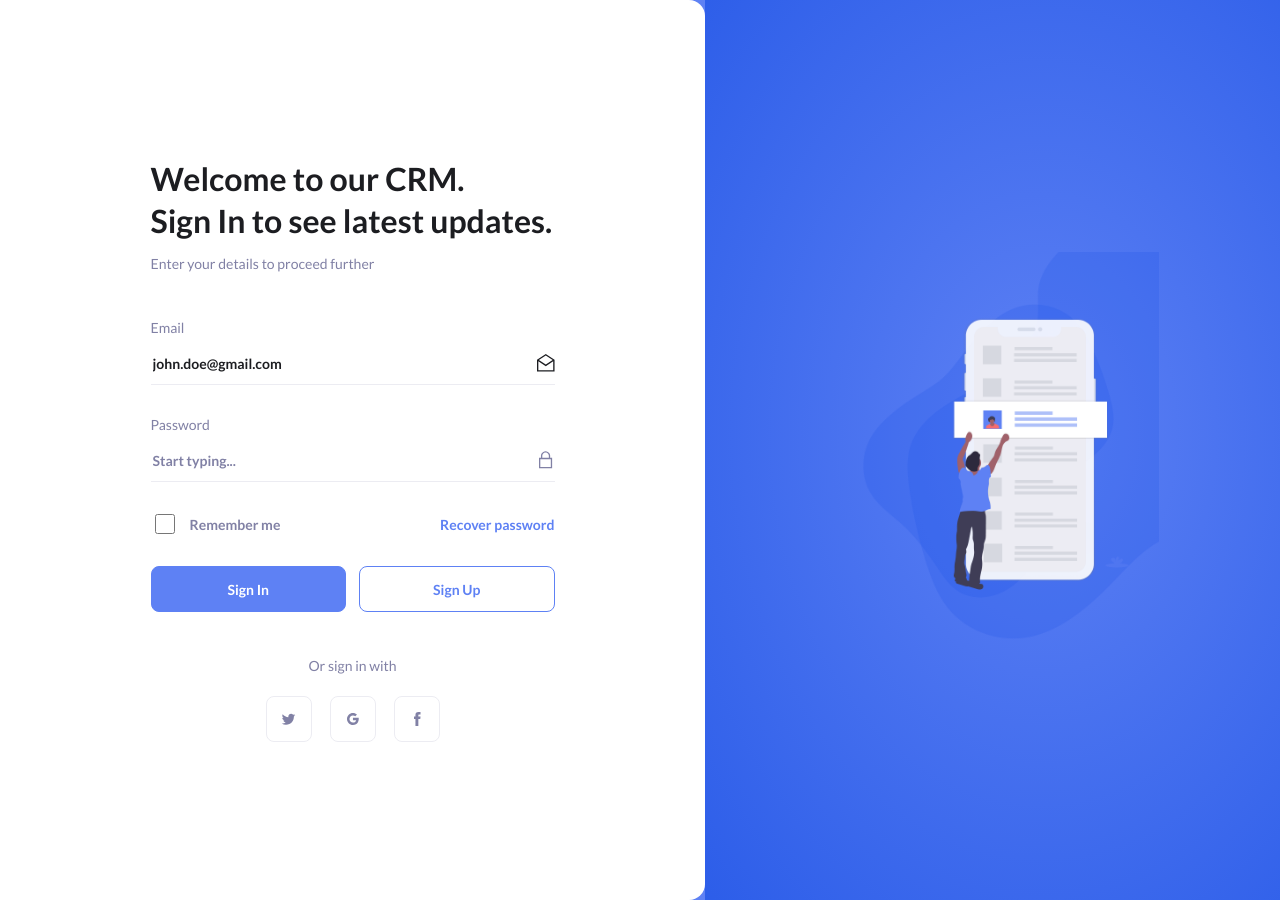
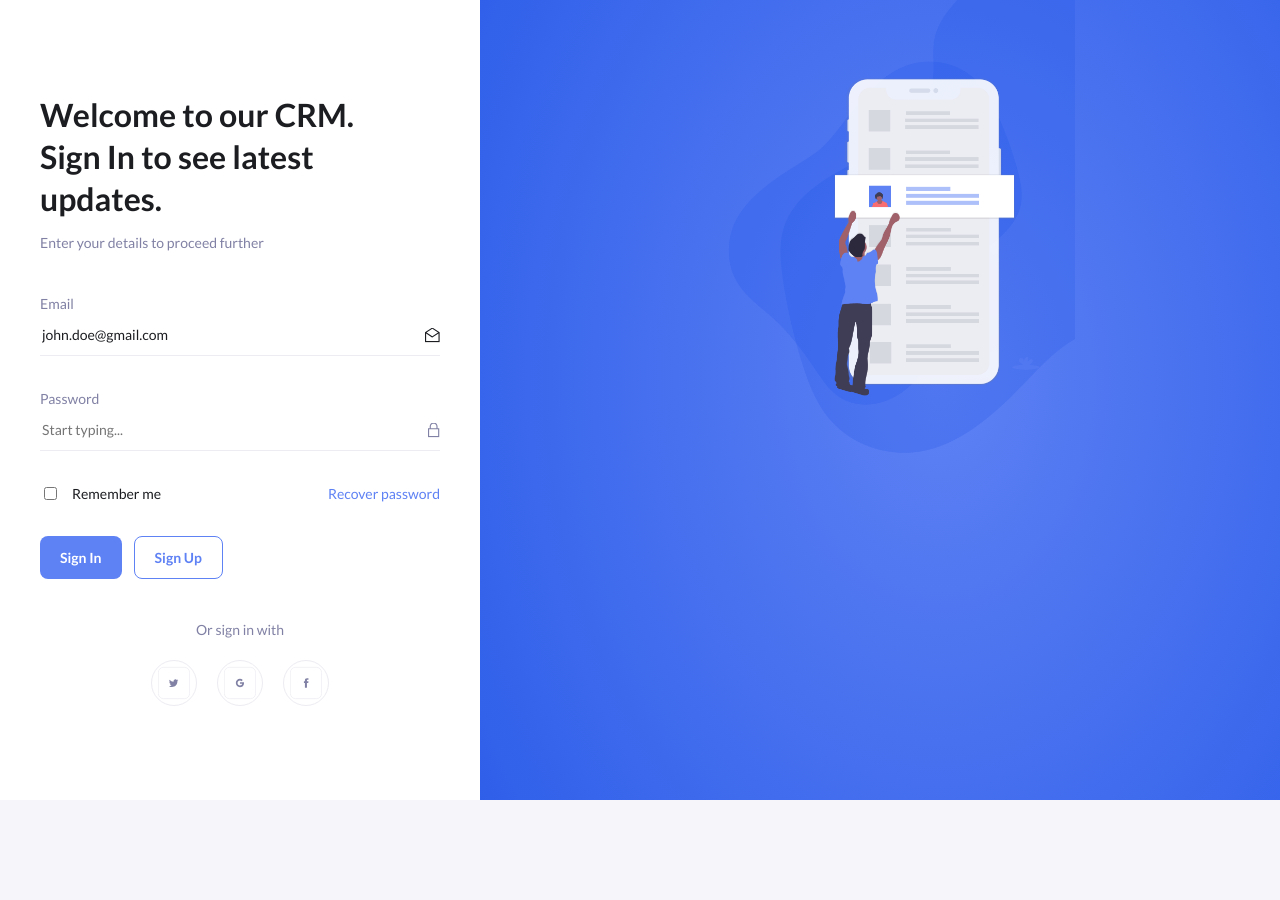
Before and after one commit to Escaflovne/crm-saas-dashboard, a React (Vite) app: page /sign-in in a window 1280 px wide. After the commit the page ends 800 px from the top, so only its background shows below. Built offline with nearby package versions, Linux system fonts and the light colour scheme.

Commit message:
refactor: adopt AuthLayout, Button, and Input in SignInPage

```diff
--- a/src/routes/auth/SignInPage.module.css
+++ b/src/routes/auth/SignInPage.module.css
@@ -1,262 +1,98 @@
-.signIn {
-  min-height: 100vh;
-  background: var(--color-bg-brand);
-}
-
-.signIn__panel {
-  display: flex;
-  min-height: 100vh;
-  align-items: center;
-  justify-content: center;
-  padding: 71px 24px;
-  background: var(--color-bg-surface);
-}
-
 .signIn__content {
   display: flex;
-  width: min(100%, 404px);
+  width: min(100%, 25.25rem);
+  max-width: 25.25rem;
   flex-direction: column;
-  gap: 42px;
+  gap: var(--space-10);
+  margin: 0 auto;
 }
 
 .signIn__intro {
   display: flex;
-  width: 100%;
   flex-direction: column;
-  gap: 11px;
+  gap: var(--space-3);
 }
 
 .signIn__title {
-  width: 100%;
   margin: 0;
   color: var(--color-text-primary);
-  font-family: var(--font-family-primary);
   font-size: var(--font-size-header-h1);
   font-weight: var(--font-weight-bold);
   line-height: var(--line-height-header-h1);
 }
 
 .signIn__subtitle {
-  width: 100%;
   margin: 0;
   color: var(--color-text-muted);
-  font-family: var(--font-family-primary);
   font-size: var(--font-size-text-14);
   font-weight: var(--font-weight-regular);
-  line-height: var(--line-height-text-14);
 }
 
 .signIn__form {
   display: flex;
   flex-direction: column;
-  gap: 29px;
-}
-
-.signIn__field {
-  display: flex;
-  flex-direction: column;
-  gap: 5px;
-}
-
-.signIn__label {
-  color: var(--color-text-muted);
-  font-size: var(--font-size-text-14);
-  font-weight: var(--font-weight-regular);
-  line-height: var(--line-height-text-14);
-}
-
-.signIn__inputShell {
-  position: relative;
-}
-
-.signIn__input {
-  width: 100%;
-  min-height: 42px;
-  padding-right: 34px;
-  border: 0;
-  border-bottom: 1px solid var(--color-border-default);
-  border-radius: 0;
-  background: transparent;
-  color: var(--color-text-primary);
-  font: inherit;
-  font-size: var(--font-size-text-14);
-  font-weight: var(--font-weight-bold);
-  line-height: var(--line-height-text-14);
-  outline: none;
-}
-
-.signIn__input::placeholder {
-  color: var(--color-text-muted);
-}
-
-.signIn__input:focus {
-  border-color: var(--color-border-brand);
-}
-
-.signIn__input:not(:placeholder-shown) + .signIn__inputIcon {
-  background-color: var(--color-text-primary);
-}
-
-.signIn__inputIcon {
-  position: absolute;
-  right: 0;
-  bottom: 13px;
-  width: 18px;
-  height: 18px;
-  background-color: var(--color-text-muted);
-  mask-position: center;
-  mask-repeat: no-repeat;
-  mask-size: contain;
-  pointer-events: none;
-  -webkit-mask-position: center;
-  -webkit-mask-repeat: no-repeat;
-  -webkit-mask-size: contain;
-}
-
-.signIn__inputIcon--email {
-  mask-image: url("../../assets/auth/sign-in/sign-in-icon-email.svg");
-  -webkit-mask-image: url("../../assets/auth/sign-in/sign-in-icon-email.svg");
-}
-
-.signIn__inputIcon--lock {
-  mask-image: url("../../assets/auth/sign-in/sign-in-icon-lock.svg");
-  -webkit-mask-image: url("../../assets/auth/sign-in/sign-in-icon-lock.svg");
+  gap: var(--space-8);
 }
 
 .signIn__options {
   display: flex;
-  flex-wrap: wrap;
   align-items: center;
   justify-content: space-between;
-  gap: 16px;
+  gap: var(--space-4);
 }
 
 .signIn__remember {
-  display: inline-flex;
+  display: flex;
   align-items: center;
-  gap: 12px;
-  color: var(--color-text-muted);
-  font-size: var(--font-size-text-14);
-  font-weight: var(--font-weight-bold);
-  line-height: var(--line-height-text-14);
-}
-
-.signIn__checkbox {
-  width: 20px;
-  height: 20px;
-  accent-color: var(--color-brand-primary);
+  gap: var(--space-3);
+  cursor: pointer;
 }
 
 .signIn__link {
   color: var(--color-text-brand);
   font-size: var(--font-size-text-14);
-  font-weight: var(--font-weight-bold);
-  line-height: var(--line-height-text-14);
   text-decoration: none;
 }
 
-.signIn__link:focus,
-.signIn__link:hover {
-  text-decoration: underline;
-}
-
 .signIn__actions {
-  display: grid;
-  grid-template-columns: 1fr;
-  gap: 13px;
-}
-
-.signIn__button {
-  display: inline-flex;
-  min-height: 46px;
-  align-items: center;
-  justify-content: center;
-  border: 1px solid var(--color-border-brand);
-  border-radius: var(--radius-lg);
-  font-family: var(--font-family-primary);
-  font-size: var(--font-size-button-label-14);
-  font-weight: var(--font-weight-bold);
-  line-height: var(--line-height-caption);
-  text-decoration: none;
-  cursor: pointer;
-  transition:
-    background-color 160ms ease,
-    border-color 160ms ease,
-    box-shadow 160ms ease,
-    color 160ms ease,
-    transform 160ms ease;
-}
-
-.signIn__button:hover {
-  transform: translateY(-1px);
-  box-shadow: var(--shadow-panel);
-}
-
-.signIn__button:focus-visible {
-  outline: 2px solid var(--color-border-brand);
-  outline-offset: 3px;
-}
-
-.signIn__button--primary {
-  background: var(--color-bg-brand);
-  color: var(--color-text-inverse);
-}
-
-.signIn__button--primary:hover {
-  border-color: var(--color-border-brand);
-  background: var(--color-bg-brand);
-}
-
-.signIn__button--secondary {
-  background: var(--color-bg-surface);
-  color: var(--color-text-brand);
-}
-
-.signIn__button--secondary:hover {
-  background: var(--color-bg-subtle);
-  border-color: var(--color-border-brand);
-  color: var(--color-text-brand);
+  display: flex;
+  gap: var(--space-3);
 }
 
 .signIn__social {
   display: flex;
   flex-direction: column;
   align-items: center;
-  gap: 20px;
+  gap: var(--space-5);
 }
 
 .signIn__socialText {
   margin: 0;
   color: var(--color-text-muted);
   font-size: var(--font-size-text-14);
-  font-weight: var(--font-weight-regular);
-  line-height: var(--line-height-text-14);
 }
 
 .signIn__socialButtons {
   display: flex;
-  gap: 18px;
+  gap: var(--space-5);
 }
 
 .signIn__socialButton {
-  display: inline-flex;
-  width: 46px;
-  height: 46px;
+  display: flex;
+  width: 2.875rem;
+  height: 2.875rem;
   align-items: center;
   justify-content: center;
-  padding: 0;
-  border: 0;
-  border-radius: var(--radius-lg);
+  border: var(--border-width-thin) solid var(--color-border-default);
+  border-radius: 50%;
   background: transparent;
   cursor: pointer;
-  transition:
-    box-shadow 160ms ease,
-    transform 160ms ease;
 }
 
 .signIn__socialButton:hover {
+  border-color: var(--color-border-brand);
+  box-shadow: var(--shadow-panel);
   transform: translateY(-1px) scale(1.02);
-  box-shadow: var(--shadow-panel);
 }
 
 .signIn__socialButton:focus-visible {
@@ -265,60 +101,14 @@
 }
 
 .signIn__socialIcon {
-  display: block;
-  width: 46px;
-  max-width: none;
-  height: 46px;
-  max-height: none;
-}
-
-.signIn__visual {
-  display: none;
-}
-
-.signIn__visualBg,
-.signIn__illustration {
-  display: block;
-}
-
-@media (min-width: 640px) {
-  .signIn__actions {
-    grid-template-columns: 1fr 1fr;
-  }
-}
-
-@media (min-width: 1024px) {
-  .signIn {
-    display: flex;
-    width: min(100%, 1456px);
-    min-height: 900px;
-    margin: 0 auto;
-  }
-
-  .signIn__panel {
-    width: min(55.08vw, 802px);
-    min-height: 900px;
-    flex: 0 0 min(55.08vw, 802px);
-    justify-content: center;
-    padding: 71px clamp(64px, 10.51vw, 153px);
-    border-radius: 0px 16px 16px 0px;
-  }
-
-  .signIn__content {
-    gap: 43px;
+  width: 2.875rem;
+  height: 2.875rem;
 }
 
 .signIn__visual {
   position: relative;
-    display: flex;
-    width: min(44.92vw, 654px);
-    min-width: 0;
-    min-height: 900px;
-    flex: 0 0 min(44.92vw, 654px);
-    align-items: center;
-    justify-content: center;
-    overflow: hidden;
-    background: var(--color-bg-brand);
+  width: 100%;
+  height: 100%;
 }
 
 .signIn__visualBg {
@@ -332,21 +122,7 @@
 .signIn__illustration {
   position: relative;
   z-index: 1;
-    width: min(58%, 390px);
-    max-height: 72vh;
-    object-fit: contain;
+  display: block;
+  max-width: min(58%, 24.375rem);
+  margin: auto;
 }
-}
-
-@media (min-width: 1456px) {
-  .signIn__panel {
-    width: 802px;
-    flex-basis: 802px;
-    padding: 71px 153px;
-  }
-
-  .signIn__visual {
-    width: 654px;
-    flex-basis: 654px;
-  }
-}
--- a/src/routes/auth/SignInPage.tsx
+++ b/src/routes/auth/SignInPage.tsx
@@ -1,14 +1,35 @@
 import facebookIcon from "../../assets/auth/sign-in/icon-FB.svg";
 import googleIcon from "../../assets/auth/sign-in/icon-google.svg";
 import xIcon from "../../assets/auth/sign-in/icon-x.svg";
+import emailIcon from "../../assets/auth/sign-in/sign-in-icon-email.svg";
 import illustrationImage from "../../assets/auth/sign-in/sign-in-illustration.png";
+import lockIcon from "../../assets/auth/sign-in/sign-in-icon-lock.svg";
 import visualBackground from "../../assets/auth/sign-in/sign-in-visual-bg.svg";
+import { AuthLayout } from "../../components/layouts/AuthLayout";
+import { Button } from "../../components/ui/Button";
+import { Input } from "../../components/ui/Input";
 import styles from "./SignInPage.module.css";
 
 export default function SignInPage() {
   return (
-    <main className={styles.signIn} aria-labelledby="sign-in-title">
-      <section className={styles.signIn__panel} aria-label="Sign in form">
+    <AuthLayout
+      visualSlot={
+        <div className={styles.signIn__visual}>
+          <img
+            className={styles.signIn__visualBg}
+            src={visualBackground}
+            alt=""
+            aria-hidden="true"
+          />
+          <img
+            className={styles.signIn__illustration}
+            src={illustrationImage}
+            alt=""
+            aria-hidden="true"
+          />
+        </div>
+      }
+    >
       <div className={styles.signIn__content}>
         <header className={styles.signIn__intro}>
           <h1 className={styles.signIn__title} id="sign-in-title">
@@ -21,56 +42,28 @@ export default function SignInPage() {
           </p>
         </header>
 
-          <form className={styles.signIn__form}>
-            <div className={styles.signIn__field}>
-              <label className={styles.signIn__label} htmlFor="sign-in-email">
-                Email
-              </label>
-              <div className={styles.signIn__inputShell}>
-                <input
-                  className={styles.signIn__input}
+        <form className={styles.signIn__form} aria-labelledby="sign-in-title">
+          <Input
+            id="sign-in-email"
+            label="Email"
+            type="email"
+            name="email"
             defaultValue="john.doe@gmail.com"
-                  id="sign-in-email"
-                  name="email"
-                  placeholder=" "
-                  type="email"
+            rightSlot={<img src={emailIcon} alt="" aria-hidden="true" />}
           />
-                <span
-                  className={`${styles.signIn__inputIcon} ${styles["signIn__inputIcon--email"]}`}
-                  aria-hidden="true"
-                />
-              </div>
-            </div>
 
-            <div className={styles.signIn__field}>
-              <label
-                className={styles.signIn__label}
-                htmlFor="sign-in-password"
-              >
-                Password
-              </label>
-              <div className={styles.signIn__inputShell}>
-                <input
-                  className={styles.signIn__input}
+          <Input
             id="sign-in-password"
+            label="Password"
+            type="password"
             name="password"
             placeholder="Start typing..."
-                  type="password"
+            rightSlot={<img src={lockIcon} alt="" aria-hidden="true" />}
           />
-                <span
-                  className={`${styles.signIn__inputIcon} ${styles["signIn__inputIcon--lock"]}`}
-                  aria-hidden="true"
-                />
-              </div>
-            </div>
 
           <div className={styles.signIn__options}>
             <label className={styles.signIn__remember}>
-                <input
-                  className={styles.signIn__checkbox}
-                  name="remember"
-                  type="checkbox"
-                />
+              <input type="checkbox" name="remember" />
               <span>Remember me</span>
             </label>
             <a className={styles.signIn__link} href="/recover">
@@ -79,18 +72,12 @@ export default function SignInPage() {
           </div>
 
           <div className={styles.signIn__actions}>
-              <button
-                className={`${styles.signIn__button} ${styles["signIn__button--primary"]}`}
-                type="submit"
-              >
+            <Button variant="primary" type="submit">
               Sign In
-              </button>
-              <a
-                className={`${styles.signIn__button} ${styles["signIn__button--secondary"]}`}
-                href="/sign-up"
-              >
+            </Button>
+            <Button variant="outline" as="a" href="/sign-up">
               Sign Up
-              </a>
+            </Button>
           </div>
         </form>
 
@@ -136,25 +123,6 @@ export default function SignInPage() {
           </div>
         </div>
       </div>
-      </section>
-
-      <section
-        className={styles.signIn__visual}
-        aria-label="Sign in illustration area"
-      >
-        <img
-          className={styles.signIn__visualBg}
-          src={visualBackground}
-          alt=""
-          aria-hidden="true"
-        />
-        <img
-          className={styles.signIn__illustration}
-          src={illustrationImage}
-          alt=""
-          aria-hidden="true"
-        />
-      </section>
-    </main>
+    </AuthLayout>
   );
 }
```
Lines whose indentation alone changed are shown as unchanged.
